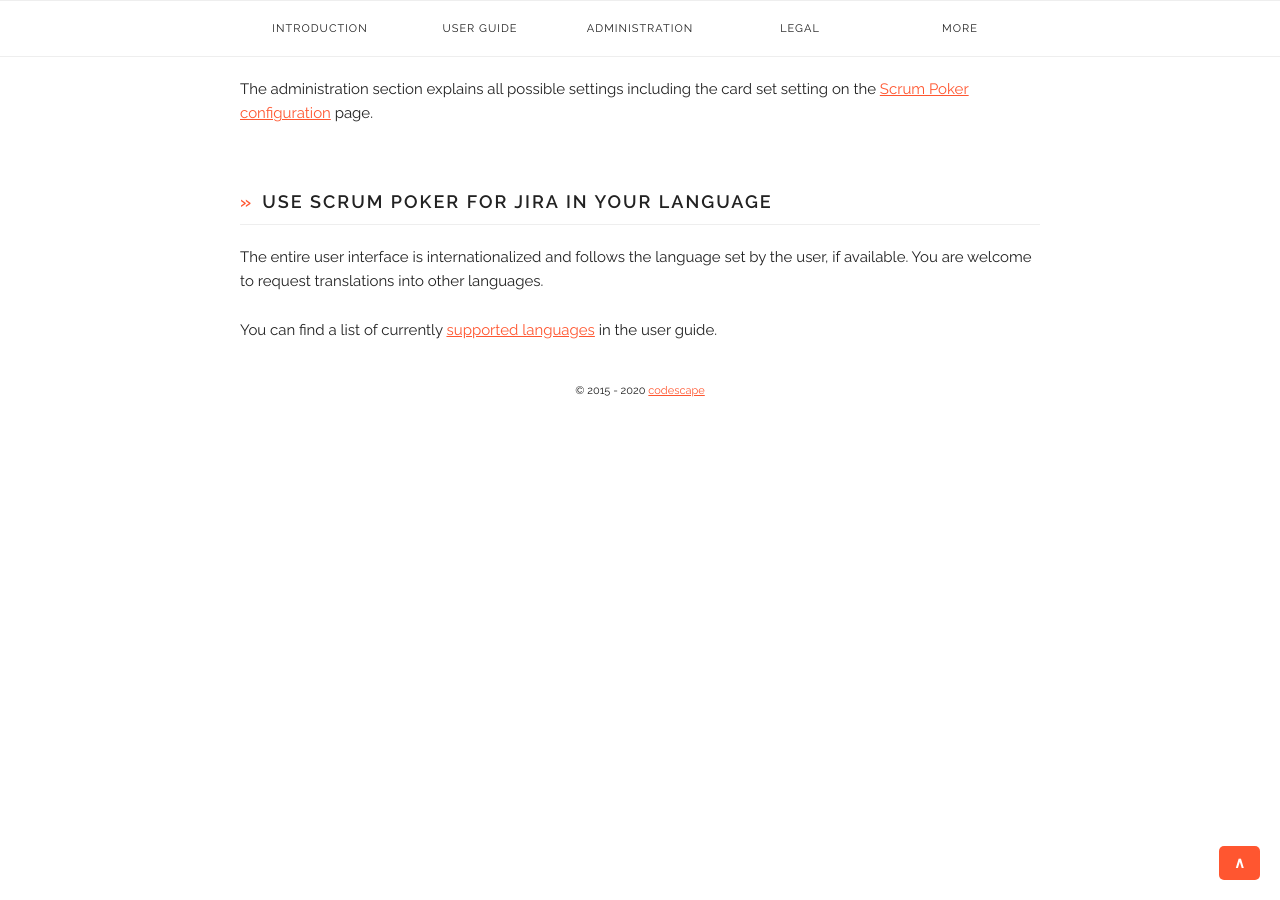
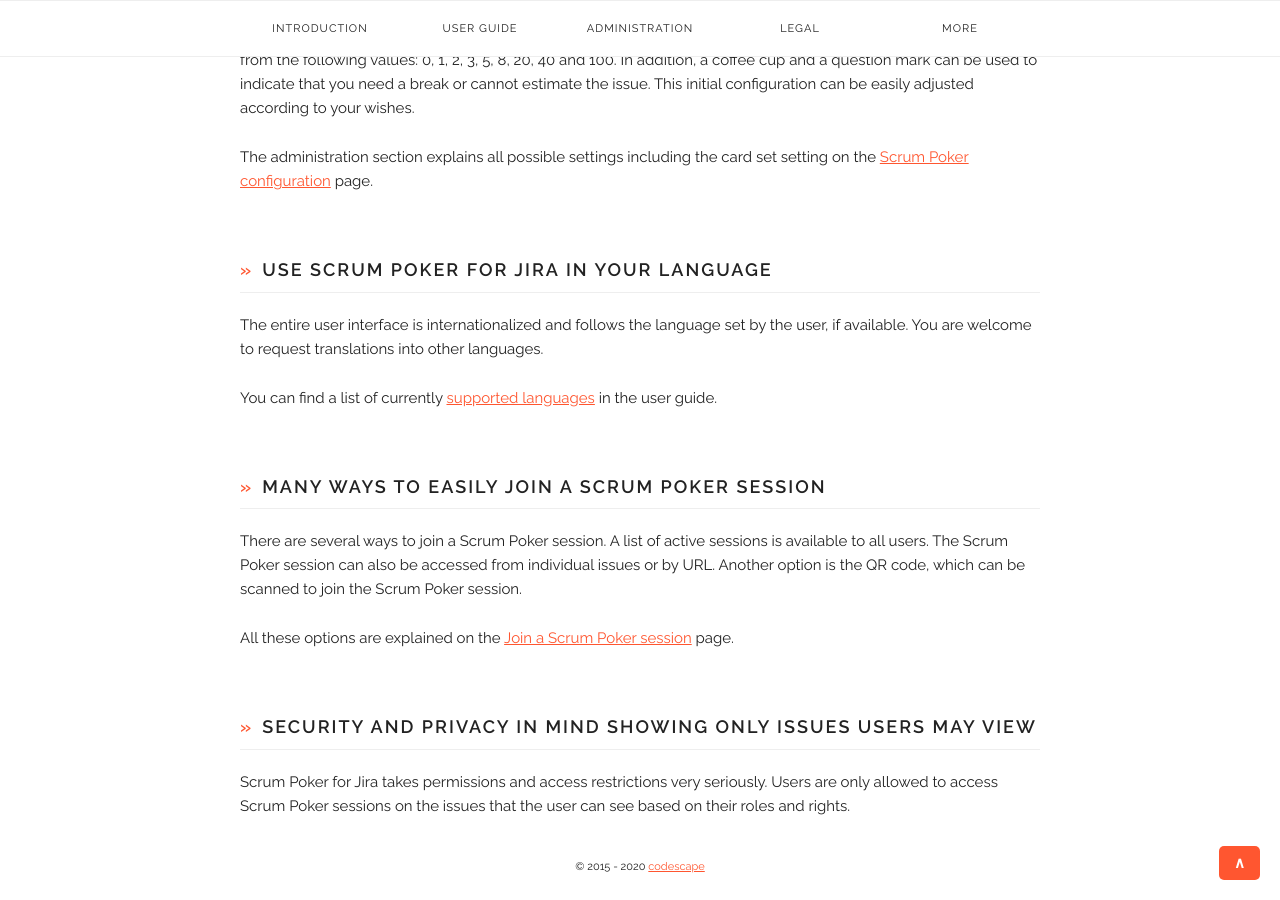
Before and after one commit to codescape/jira-scrum-poker, a Jekyll site: the page built from docs/features.md, in a window 1280 px wide and 900 px high, scrolled down 1951 px. Built offline with Jekyll 4.4.1, drawn with Linux system fonts in a browser that asks for light colours; nearby versions of some CDN libraries; some of the changed text lies outside the part shown.

Commit message:
docs: add features to feature overview in online documentation (#98)

```diff
--- a/docs/features.md
+++ b/docs/features.md
@@ -56,7 +56,16 @@
 
 You can find a list of currently [supported languages](/supported-languages) in the user guide.
 
-{% comment %}
-### Share and join sessions by url or by scanning a QR code
+### Many ways to easily join a Scrum Poker session
+
+There are several ways to join a Scrum Poker session.
+A list of active sessions is available to all users.
+The Scrum Poker session can also be accessed from individual issues or by URL.
+Another option is the QR code, which can be scanned to join the Scrum Poker session.
+
+All these options are explained on the [Join a Scrum Poker session](/join-scrum-poker-session) page.
+
 ### Security and privacy in mind showing only issues users may view
-{% endcomment %}
+
+Scrum Poker for Jira takes permissions and access restrictions very seriously.
+Users are only allowed to access Scrum Poker sessions on the issues that the user can see based on their roles and rights.
```
